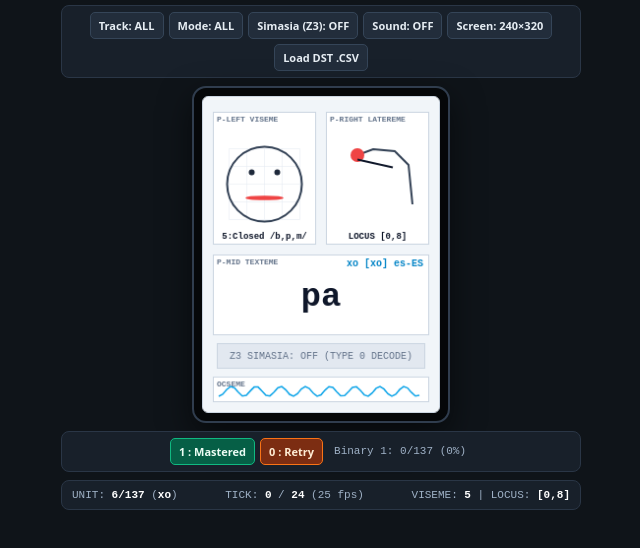
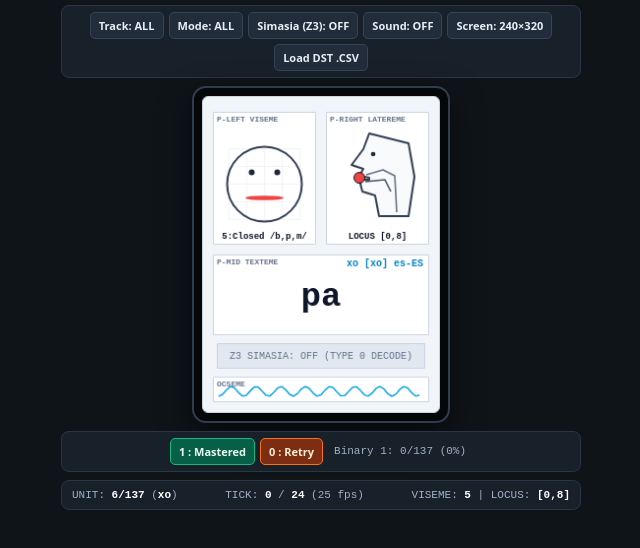
Before and after one commit to DrJMAranda/Advanced-Learning-System, a plain HTML site: page index.html in a window 1280 px wide. Shown: the part 94-642 px from the top of the page, without its empty margins (319-959 px from the left). Drawn offline with Linux system fonts and the light colour scheme.

Commit message:
Refactor drawLatereme function for clarity

```diff
--- a/index.html
+++ b/index.html
@@ -705,37 +705,82 @@
       }
 
       function drawLatereme(box, visemeId, locusStr) {
-        const cx = box.x + 22;
-        const cy = box.y + 26;
+        const ox = box.x + 16;
+        const oy = box.y + 18;
         const locusDigit = parseInt((locusStr || '[9,2]').replace(/[^0-9]/g, '')[0] || '9', 10);
         const col = LOCUS_COLORS[locusDigit] || '#ec4899';
+        const v = VISEME_SHAPES[visemeId] || VISEME_SHAPES[0];
+        const jawDrop = v.open ? Math.min(12, Math.max(3, v.ry * 0.55)) : 0;
 
-        // Sagittal vocal tract schematic (connect-the-dots p1->p2)
+        // Side-profile head, forehead, nose, upper/lower lips, chin & neck (facing left)
+        ctx.fillStyle = '#f8fafc';
         ctx.strokeStyle = '#334155';
         ctx.lineWidth = 2;
+        ctx.lineJoin = 'round';
         ctx.beginPath();
-        ctx.moveTo(cx + 10, cy + 18); // lips
-        ctx.lineTo(cx + 26, cy + 12); // teeth/alveolar
-        ctx.lineTo(cx + 48, cy + 14); // palate
-        ctx.lineTo(cx + 62, cy + 28); // velum
-        ctx.lineTo(cx + 66, cy + 68); // pharynx
+        ctx.moveTo(ox + 28, oy + 4);              // crown/forehead top
+        ctx.lineTo(ox + 22, oy + 20);             // brow
+        ctx.lineTo(ox + 10, oy + 36);             // nose tip
+        ctx.lineTo(ox + 22, oy + 40);             // philtrum
+        ctx.lineTo(ox + 18, oy + 47);             // upper lip
+        ctx.lineTo(ox + 28, oy + 49);             // inner upper mouth
+        ctx.lineTo(ox + 28, oy + 51 + jawDrop);   // inner lower mouth
+        ctx.lineTo(ox + 18, oy + 51 + jawDrop);   // lower lip
+        ctx.lineTo(ox + 21, oy + 63 + jawDrop);   // chin
+        ctx.lineTo(ox + 34, oy + 67 + jawDrop);   // under-chin
+        ctx.lineTo(ox + 38, oy + 88);             // throat front
+        ctx.lineTo(ox + 68, oy + 88);             // neck back
+        ctx.lineTo(ox + 74, oy + 48);             // occiput
+        ctx.lineTo(ox + 68, oy + 14);             // back of crown
+        ctx.closePath();
+        ctx.fill();
         ctx.stroke();
 
-        // Active articulatory locus dot (0..9)
-        const locusX = cx + 10 + (locusDigit / 9) * 54;
-        const locusY = cy + 18 + (locusDigit > 5 ? (locusDigit - 5) * 9 : 0);
+        // Side-profile eye
+        ctx.fillStyle = '#1e293b';
+        ctx.beginPath();
+        ctx.arc(ox + 32, oy + 25, 2.3, 0, Math.PI * 2);
+        ctx.fill();
+
+        // Inner sagittal vocal tract: palate -> velum -> pharynx
+        ctx.strokeStyle = '#64748b';
+        ctx.lineWidth = 1.6;
+        ctx.beginPath();
+        ctx.moveTo(ox + 25, oy + 46); // alveolar ridge
+        ctx.lineTo(ox + 42, oy + 41); // hard palate
+        ctx.lineTo(ox + 54, oy + 47); // velum
+        ctx.lineTo(ox + 56, oy + 84); // pharynx wall
+        ctx.stroke();
+
+        // Tongue / jaw floor
+        ctx.strokeStyle = '#475569';
+        ctx.lineWidth = 1.6;
+        ctx.beginPath();
+        ctx.moveTo(ox + 24, oy + 53 + jawDrop * 0.8);
+        ctx.lineTo(ox + 44, oy + 51 + jawDrop * 0.5);
+        ctx.lineTo(ox + 50, oy + 63 + jawDrop * 0.3);
+        ctx.stroke();
+
+        // Articulatory locus coordinates (0=lips, 1-4=alveolar/palate, 5-7=velum/pharynx, 8=glottis, 9=oral vowel core)
+        const locusMap = {
+          0: [ox + 18, oy + 49 + jawDrop * 0.4],
+          1: [ox + 22, oy + 47],
+          2: [ox + 26, oy + 45],
+          3: [ox + 31, oy + 43],
+          4: [ox + 38, oy + 42],
+          5: [ox + 46, oy + 43],
+          6: [ox + 53, oy + 48],
+          7: [ox + 55, oy + 62],
+          8: [ox + 55, oy + 78],
+          9: [ox + 37, oy + 49 + jawDrop * 0.35]
+        };
+        const pt = locusMap[locusDigit] || locusMap[9];
         ctx.fillStyle = col;
         ctx.beginPath();
-        ctx.arc(locusX, locusY, 7, 0, Math.PI * 2);
+        ctx.arc(pt[0], pt[1], 5.5, 0, Math.PI * 2);
         ctx.fill();
-
-        // Jaw / tongue line
-        const v = VISEME_SHAPES[visemeId] || VISEME_SHAPES[0];
         ctx.strokeStyle = '#0f172a';
-        ctx.lineWidth = 2;
-        ctx.beginPath();
-        ctx.moveTo(cx + 10, cy + 22 + v.ry * 0.6);
-        ctx.lineTo(cx + 46, cy + 30 + v.ry * 0.4);
+        ctx.lineWidth = 1;
         ctx.stroke();
 
         ctx.fillStyle = '#0f172a';
```
